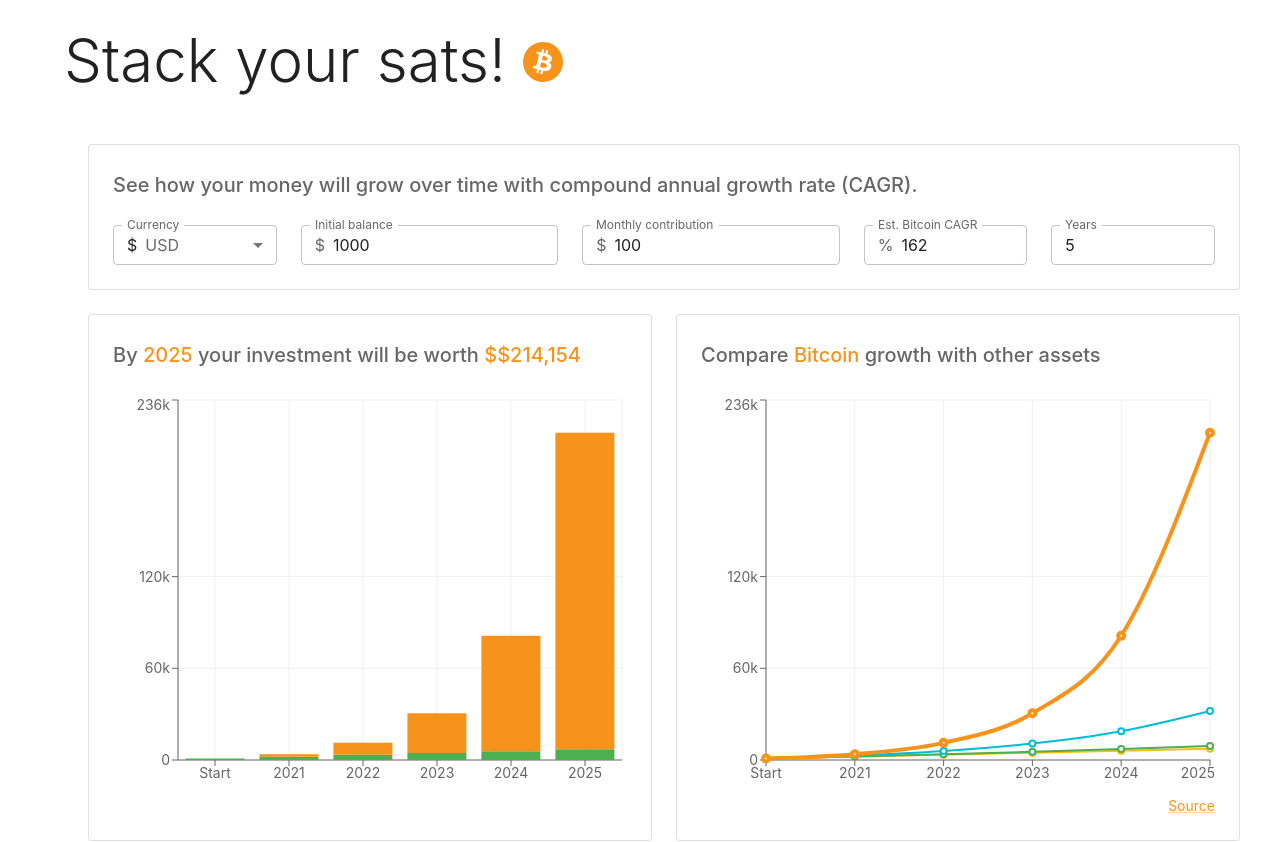
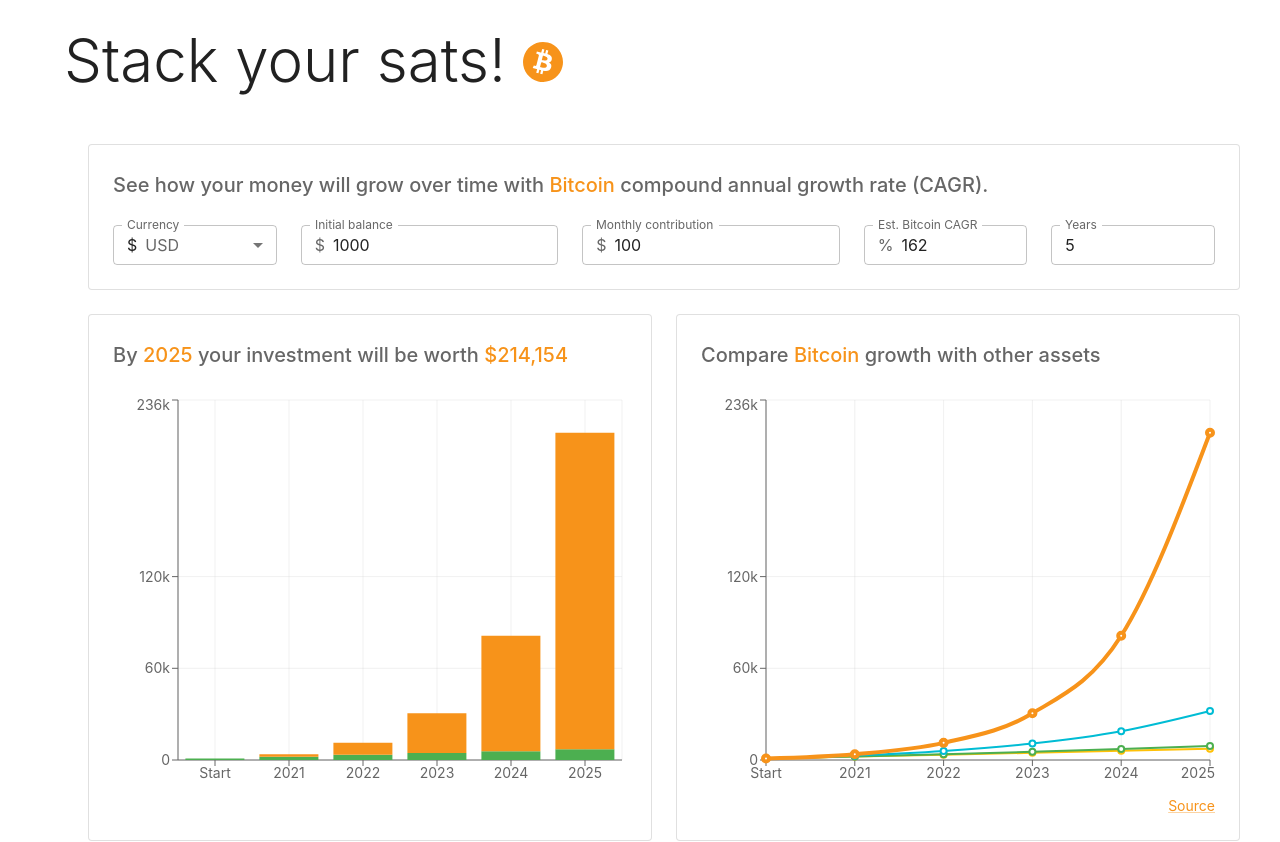
Before and after one commit to matteoantoci/stack-your-sats, a React (Create React App) app: page / in a window 1280 px wide. Shown: the top 842 px of the page. Built offline with nearby package versions, Linux system fonts and the light colour scheme.

Commit message:
Added analytics

```diff
--- a/public/index.html
+++ b/public/index.html
@@ -25,6 +25,23 @@
     Learn how to configure a non-root public URL by running `npm run build`.
   -->
   <title>Stack your sats!</title>
+  <!-- Matomo -->
+  <script>
+    var _paq = window._paq = window._paq || []
+    /* tracker methods like "setCustomDimension" should be called before "trackPageView" */
+    _paq.push(['trackPageView'])
+    _paq.push(['enableLinkTracking']);
+    (function() {
+      var u = '//analytics.m84.it/'
+      _paq.push(['setTrackerUrl', u + 'matomo.php'])
+      _paq.push(['setSiteId', '1'])
+      var d = document, g = d.createElement('script'), s = d.getElementsByTagName('script')[0]
+      g.async = true
+      g.src = u + 'matomo.js'
+      s.parentNode.insertBefore(g, s)
+    })()
+  </script>
+  <!-- End Matomo Code -->
 </head>
 <body>
 <noscript>You need to enable JavaScript to run this app.</noscript>
--- a/src/components/Home.tsx
+++ b/src/components/Home.tsx
@@ -34,7 +34,11 @@ export const Home: FC = () => {
                 color={theme.palette.text.secondary}
                 marginBottom={theme.spacing(3)}
               >
-                See how your money will grow over time with compound annual growth rate (CAGR).
+                See how your money will grow over time with{' '}
+                <Box component={'span'} color={theme.palette.primary.main}>
+                  Bitcoin
+                </Box>{' '}
+                compound annual growth rate (CAGR).
               </Typography>
               <Form store={store} />
             </Card>
@@ -53,7 +57,7 @@ export const Home: FC = () => {
                 </Box>{' '}
                 your investment will be worth{' '}
                 <Box component={'span'} color={theme.palette.primary.main}>
-                  ${formatCurrency(last.bitcoin, currency)}
+                  {formatCurrency(last.bitcoin, currency)}
                 </Box>
               </Typography>
               <BarChart data={data} currency={currency} />
```
